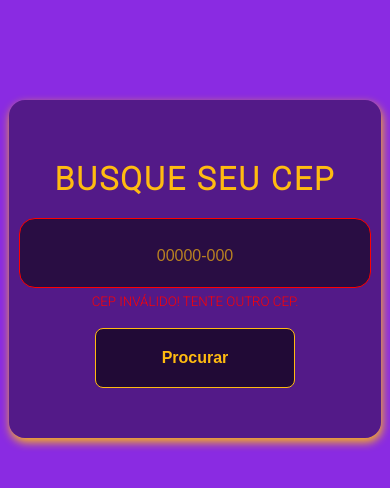
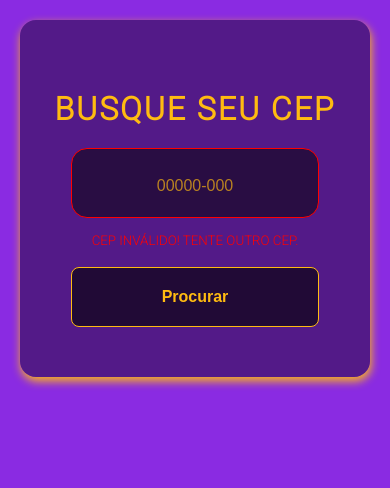
Before and after one commit to DevTinel/consumoDeApi-viaCEP, a website: page index.html in a window 390 px wide. Both pictures are taken after a click on the button "Procurar". Drawn offline with Linux system fonts and the light colour scheme.

Commit message:
responsivo.2

```diff
--- a/index.css
+++ b/index.css
@@ -79,7 +79,7 @@ button:focus{
 }
 small{
   color: red;
-  margin-top: 6px;
+  margin-top: 15px;
   text-transform: uppercase;
 
 }
@@ -95,13 +95,14 @@ align-items: flex-start;
   gap: 10px;
   background: rgba(0, 0, 0, .5);
   border-radius: 1rem;
-  width: max-content;
+  width:100%;
   color: #fff;
 }
 .inf span{
   font-weight: bold;
   color: #fb1;
   margin-right: 10px;
+  text-align: le;
 }
 .hidden {
   display: none;
@@ -111,4 +112,25 @@ align-items: flex-start;
   h1{
     font-size: 2rem;
   }
+  .container{
+    display: flex;
+    flex-direction: column;
+    align-items: center;
+    width: 100%;
+    padding: 20px;
+    padding-bottom: 50px;
+
+  }
+  body{
+    margin: 20px;
+  }
+  button{
+   width: 80%;
+  }
+  input{
+    width: 80%;
+  }
+  .inf{
+    width: 100%;
+  }
 }
```
